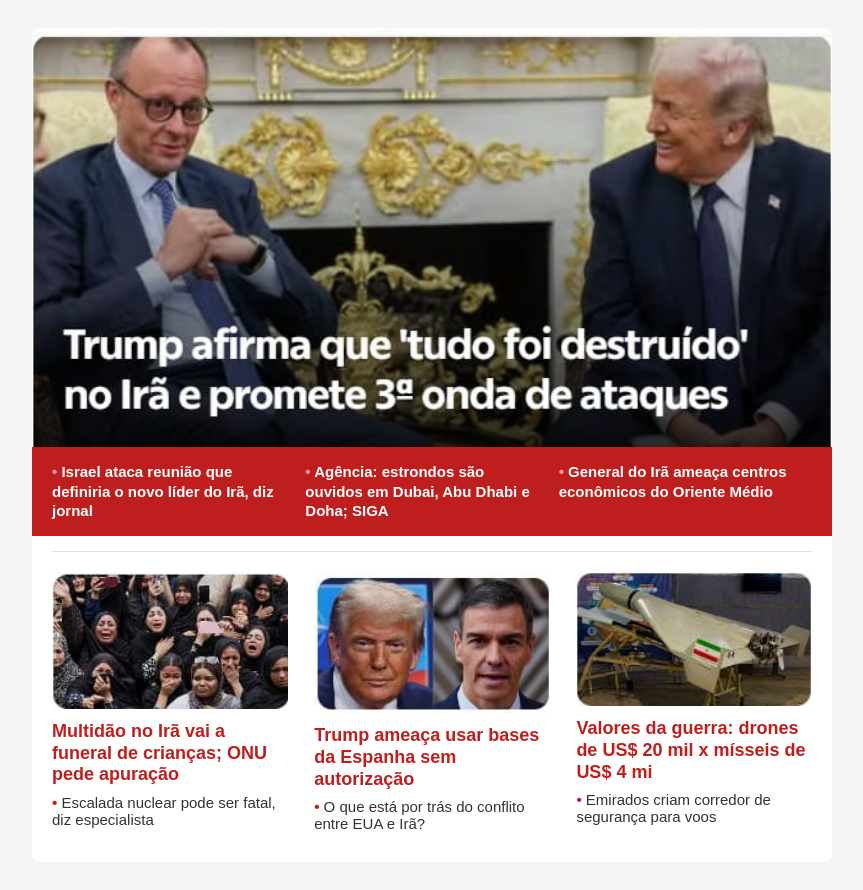
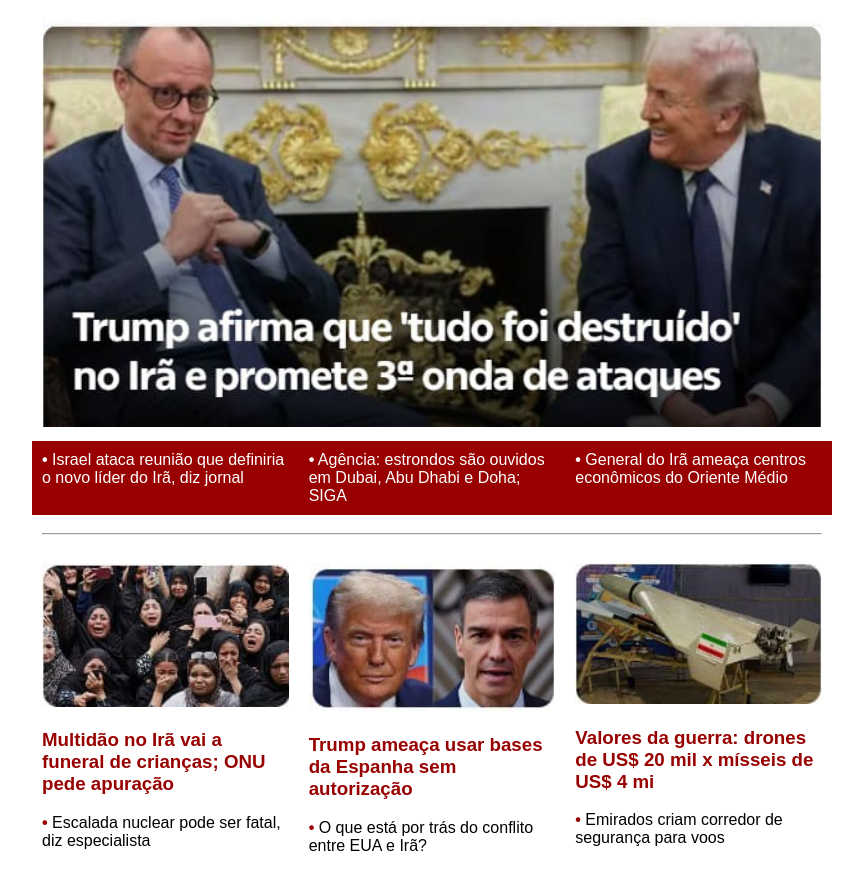
Before and after one commit to dev-lucasvsc/Noticia-PWEB, a plain HTML site: page Noticias.html in a window 1280 px wide. Shown: the whole page, without its empty margins (208-1071 px from the left). Drawn offline with Linux system fonts and the light colour scheme.

Commit message:
Add files via upload

```diff
--- a/Noticias.html
+++ b/Noticias.html
@@ -1,117 +1,54 @@
 <!DOCTYPE html>
-<html lang="pt-BR">
+<html>
 <head>
     <meta charset="UTF-8">
-    <title>Globo progrmação web</title>
+    <title>Notícias Globo</title>
 </head>
-<body style="background-color: #f5f5f5; padding: 20px;">
+<body style="font-family: Arial, sans-serif;">
 
-    <table width="800" align="center" cellpadding="0" cellspacing="0" style="font-family: Arial, sans-serif; background-color: #ffffff; border-radius: 8px; overflow: hidden;">
+    <table width="800" align="center" border="0" cellpadding="10" cellspacing="0">
 
         <tr>
-            <td>
-                <table width="100%" cellpadding="0" cellspacing="0">
-                    <tr>
-                        <td>
-                            <img src="WhatsApp Image 2026-03-03 at 20.57.17.jpeg" width="100%" style="display: block;" alt="Trump afirma que tudo foi destruído no Irã">
+            <td colspan="3">
+                <img src="WhatsApp Image 2026-03-03 at 20.57.17.jpeg" width="100%">
             </td>
         </tr>
-                    <tr>
-                        <td bgcolor="#bf1e1e" style="padding: 15px 20px;">
-                            <table width="100%" cellpadding="0" cellspacing="0">
-                                <tr>
-                                    <td width="33%" valign="top" style="color: #ffffff; font-size: 15px; padding-right: 15px; font-weight: bold; line-height: 1.3;">
-                                        <span style="color: #ff9999;">&bull;</span> Israel ataca reunião que definiria o novo líder do Irã, diz jornal
+
+        <tr bgcolor="#990000" style="color: white;">
+            <td width="33%" valign="top">
+                <b>&bull;</b> Israel ataca reunião que definiria o novo líder do Irã, diz jornal
             </td>
-                                    <td width="33%" valign="top" style="color: #ffffff; font-size: 15px; padding-right: 15px; font-weight: bold; line-height: 1.3;">
-                                        <span style="color: #ff9999;">&bull;</span> Agência: estrondos são ouvidos em Dubai, Abu Dhabi e Doha; SIGA
+            <td width="33%" valign="top">
+                <b>&bull;</b> Agência: estrondos são ouvidos em Dubai, Abu Dhabi e Doha; SIGA
             </td>
-                                    <td width="33%" valign="top" style="color: #ffffff; font-size: 15px; font-weight: bold; line-height: 1.3;">
-                                        <span style="color: #ff9999;">&bull;</span> General do Irã ameaça centros econômicos do Oriente Médio
-                                    </td>
-                                </tr>
-                            </table>
-                        </td>
-                    </tr>
-                </table>
+            <td width="33%" valign="top">
+                <b>&bull;</b> General do Irã ameaça centros econômicos do Oriente Médio
             </td>
         </tr>
 
         <tr>
-            <td style="padding: 15px 20px 5px 20px;">
-                <hr style="border: 0; border-top: 1px solid #e0e0e0; margin: 0;">
+            <td colspan="3">
+                <hr>
             </td>
         </tr>
 
         <tr>
-            <td style="padding: 15px 20px 30px 20px;">
-                <table width="100%" cellpadding="0" cellspacing="0">
-                    <tr>
-                        <td width="31%" valign="top">
-                            <table width="100%" cellpadding="0" cellspacing="0">
-                                <tr>
-                                    <td>
-                                        <img src="WhatsApp Image 2026-03-03 at 20.57.18.jpeg" width="100%" style="border-radius: 8px; display: block;" alt="Multidão no Irã">
-                                    </td>
-                                </tr>
-                                <tr>
-                                    <td style="padding-top: 12px;">
-                                        <h3 style="color: #bf1e1e; margin: 0; font-size: 18px; line-height: 1.2;">Multidão no Irã vai a funeral de crianças; ONU pede apuração</h3>
-                                    </td>
-                                </tr>
-                                <tr>
-                                    <td style="padding-top: 8px; color: #333333; font-size: 15px;">
-                                        <span style="color: #bf1e1e; font-weight: bold;">&bull;</span> Escalada nuclear pode ser fatal, diz especialista
-                                    </td>
-                                </tr>
-                            </table>
+            <td width="33%" valign="top">
+                <img src="WhatsApp Image 2026-03-03 at 20.57.18.jpeg" width="100%">
+                <h3 style="color: #990000;">Multidão no Irã vai a funeral de crianças; ONU pede apuração</h3>
+                <p><b style="color: #990000;">&bull;</b> Escalada nuclear pode ser fatal, diz especialista</p>
             </td>
 
-                        <td width="3.5%"></td>
-
-                        <td width="31%" valign="top">
-                            <table width="100%" cellpadding="0" cellspacing="0">
-                                <tr>
-                                    <td>
-                                        <img src="WhatsApp Image 2026-03-03 at 20.57.19.jpeg" width="100%" style="border-radius: 8px; display: block;" alt="Trump e líder espanhol">
-                                    </td>
-                                </tr>
-                                <tr>
-                                    <td style="padding-top: 12px;">
-                                        <h3 style="color: #bf1e1e; margin: 0; font-size: 18px; line-height: 1.2;">Trump ameaça usar bases da Espanha sem autorização</h3>
-                                    </td>
-                                </tr>
-                                <tr>
-                                    <td style="padding-top: 8px; color: #333333; font-size: 15px;">
-                                        <span style="color: #bf1e1e; font-weight: bold;">&bull;</span> O que está por trás do conflito entre EUA e Irã?
-                                    </td>
-                                </tr>
-                            </table>
+            <td width="33%" valign="top">
+                <img src="WhatsApp Image 2026-03-03 at 20.57.19.jpeg" width="100%">
+                <h3 style="color: #990000;">Trump ameaça usar bases da Espanha sem autorização</h3>
+                <p><b style="color: #990000;">&bull;</b> O que está por trás do conflito entre EUA e Irã?</p>
             </td>
 
-                        <td width="3.5%"></td>
-
-                        <td width="31%" valign="top">
-                            <table width="100%" cellpadding="0" cellspacing="0">
-                                <tr>
-                                    <td>
-                                        <img src="WhatsApp Image 2026-03-03 at 20.57.20.jpeg" width="100%" style="border-radius: 8px; display: block;" alt="Drone com bandeira do Irã">
-                                    </td>
-                                </tr>
-                                <tr>
-                                    <td style="padding-top: 12px;">
-                                        <h3 style="color: #bf1e1e; margin: 0; font-size: 18px; line-height: 1.2;">Valores da guerra: drones de US$ 20 mil x mísseis de US$ 4 mi</h3>
-                                    </td>
-                                </tr>
-                                <tr>
-                                    <td style="padding-top: 8px; color: #333333; font-size: 15px;">
-                                        <span style="color: #bf1e1e; font-weight: bold;">&bull;</span> Emirados criam corredor de segurança para voos
-                                    </td>
-                                </tr>
-                            </table>
-                        </td>
-                    </tr>
-                </table>
+            <td width="33%" valign="top">
+                <img src="WhatsApp Image 2026-03-03 at 20.57.20.jpeg" width="100%">
+                <h3 style="color: #990000;">Valores da guerra: drones de US$ 20 mil x mísseis de US$ 4 mi</h3>
+                <p><b style="color: #990000;">&bull;</b> Emirados criam corredor de segurança para voos</p>
             </td>
         </tr>
 
```
Lines whose indentation alone changed are shown as unchanged.
